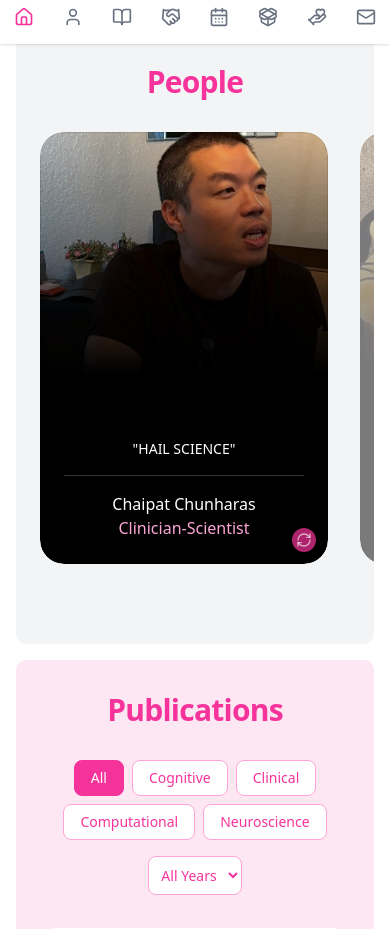
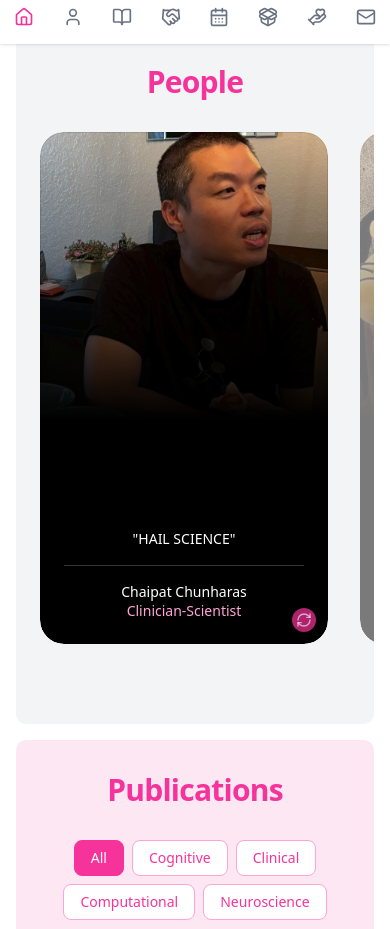
Before and after one commit to tokecny/cccn-website-2.0, a Next.js app: page / in a window 390 px wide. Shown: the part 800-1729 px from the top of the page. Built offline with nearby package versions, Linux system fonts and the light colour scheme.

Commit message:
Update testimonials.tsx
- make font responsive more in mobile
- make alumni badge as a page that could flip
- make the ratio of card height back as 9/16 (to test if the icon scroll bar back to normal or not)

```diff
--- a/src/components/testimonials.tsx
+++ b/src/components/testimonials.tsx
@@ -334,16 +334,10 @@ function TestimonialCard({
       style={{ opacity }}
       {...props}
       className={clsx(
-        "relative flex aspect-[2/3] sm:aspect-3/4 w-72 shrink-0 snap-start scroll-ml-(--scroll-padding) flex-col justify-end overflow-hidden rounded-3xl sm:aspect-3/4 sm:w-96",
+        "relative flex aspect-9/16 w-72 shrink-0 snap-start scroll-ml-(--scroll-padding) flex-col justify-end overflow-hidden rounded-3xl sm:aspect-3/4 sm:w-96",
         isAlumni && "opacity-80 grayscale-[30%]"
       )}
     >
-      {/* Alumni Badge */}
-      {isAlumni && !isOpen && (
-        <Badge className="absolute top-3 right-3 z-10 bg-pink-500 text-pink-100 text-xs font-semibold">
-          Alumni
-        </Badge>
-      )}
 
       {/* Toggle Button */}
       <button
@@ -367,6 +361,14 @@ function TestimonialCard({
       >
         {/* Front side */}
         <div className="absolute w-full h-full backface-hidden rounded-3xl overflow-hidden">
+
+          {/* Alumni Badge */}
+          {isAlumni && (
+            <Badge className="absolute top-3 right-3 z-10 bg-pink-500 text-pink-100 text-xs font-semibold">
+              Alumni
+            </Badge>
+          )}
+
           <img
             alt=""
             src={img}
@@ -388,9 +390,9 @@ function TestimonialCard({
                   : children}
               </p>
             </blockquote>
-            <figcaption className="border-t pt-4 border-white/20 text-center text-white text-md">
-              <p className="font-medium">{name}</p>
-              <p className="text-pink-300 font-medium">{title}</p>
+            <figcaption className="border-t pt-4 border-white/20 text-center">
+              <p className="text-white text-sm leading-snug sm:text-base md:text-lg">{name}</p>
+              <p className="text-pink-300 text-sm leading-snug sm:text-base md:text-lg">{title}</p>
             </figcaption>
           </figure>
         </div>
@@ -401,9 +403,9 @@ function TestimonialCard({
             <div className="overflow-y-auto max-h-[24rem] text-gray-800 text-[12px] text-justify max-w-[42ch] leading-relaxed whitespace-pre-line mx-auto">
               {info}
             </div>
-            <figcaption className="mt-4 pt-4 border-t border-gray-300 text-center text-md text-gray-600">
-              <p className="font-medium">{name}</p>
-              <p className="text-pink-500 font-medium">{title}</p>
+            <figcaption className="mt-4 pt-4 border-t border-gray-300 text-center">
+              <p className="text-gray-600 text-sm leading-snug sm:text-base md:text-lg">{name}</p>
+              <p className="text-pink-500 text-sm leading-snug sm:text-base md:text-lg">{title}</p>
             </figcaption>
           </div>
         </div>
```
